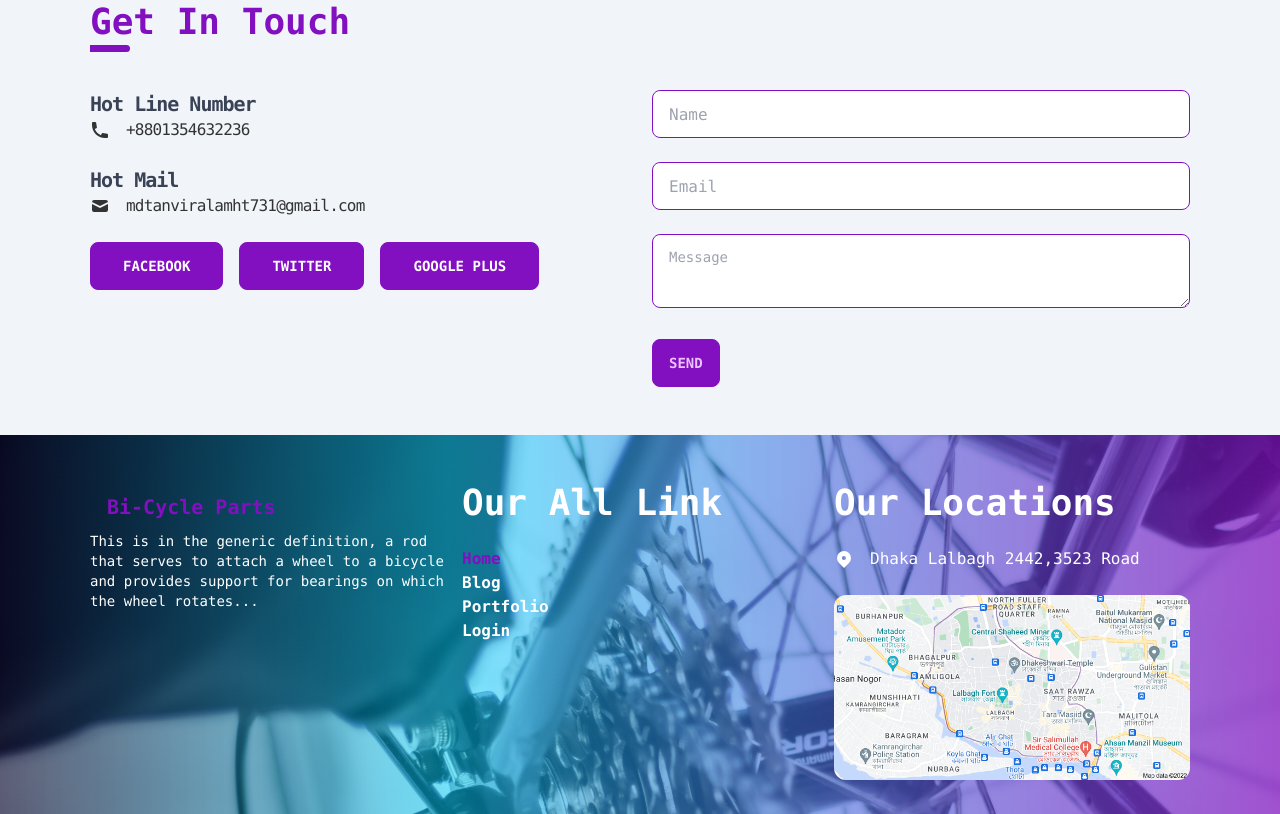
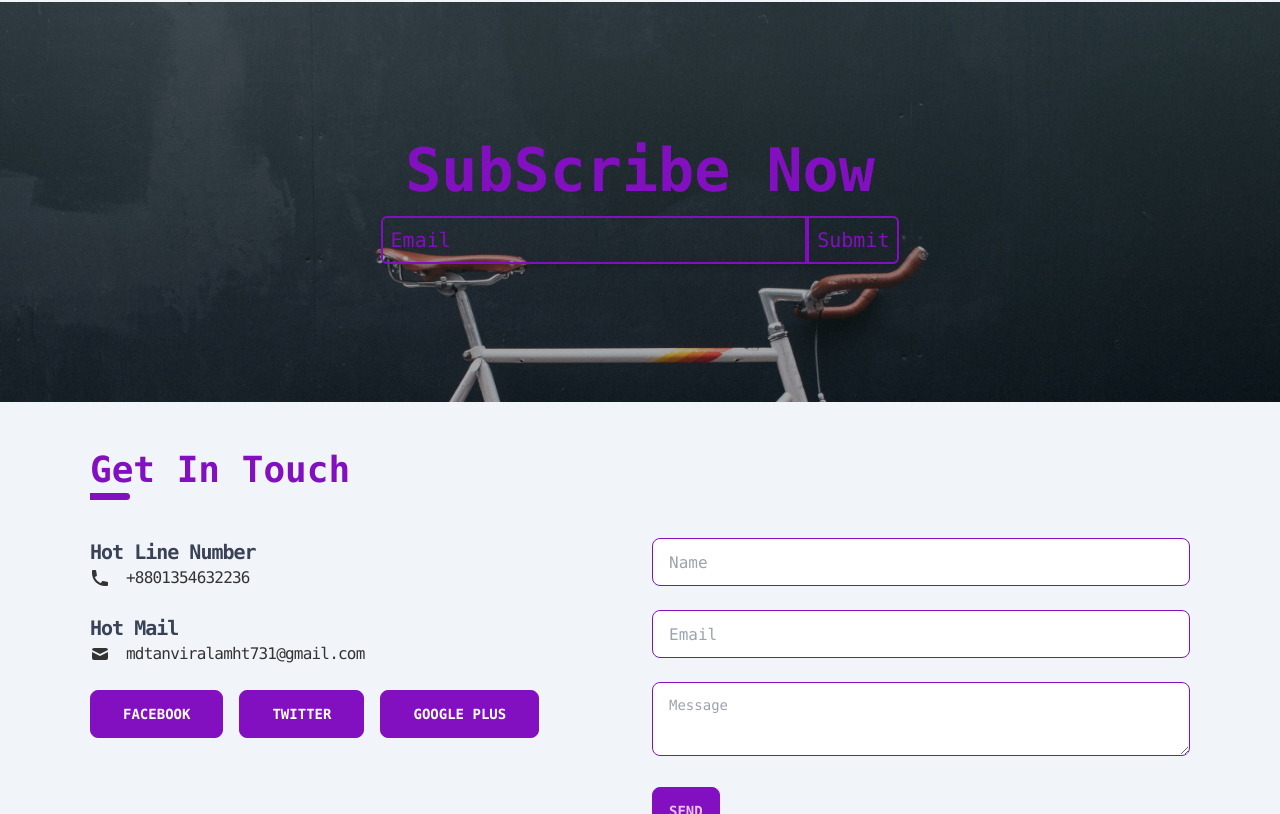
Before and after one commit to Tanvir-Alam625/bicycle-parts-manufacturer, a React (Create React App) app: page / in a window 1280 px wide. Shown: the part 786-1600 px from the top of the page. Built offline with nearby package versions, Linux system fonts and the light colour scheme; no server answers.

Commit message:
subscrition component added and home page done

```diff
--- a/src/App.css
+++ b/src/App.css
@@ -40,6 +40,12 @@
   left: 0;
   border-radius: 0 20px 20px 0;
 }
+.subscribe-container {
+  background-image: linear-gradient(rgba(55, 66, 66, 0.5), rgba(0, 0, 0, 0.322)),
+    url(".//image/robert-bye-tG36rvCeqng-unsplash\ \(1\).jpg");
+  background-size: cover;
+  object-fit: cover;
+}
 
 @keyframes App-logo-spin {
   from {
--- a/src/components/Footer/Footer.js
+++ b/src/components/Footer/Footer.js
@@ -10,7 +10,7 @@ const Footer = () => {
     <footer
       className="bg"
       style={{
-        backgroundImage: `linear-gradient(90deg, rgba(2,0,36,0.6) 0%, rgba(0, 212, 255,0.5) 35%, rgba(130,15,192,0.7) 100%),url(${Background})`,
+        backgroundImage: `linear-gradient(90deg, rgba(2,0,36,0.8) 0%, rgba(0, 212, 255,0.8) 35%, rgba(130,15,192,0.9) 100%),url(${Background})`,
         backgroundSize: "cover",
       }}
     >
--- a/src/components/Home/Home.js
+++ b/src/components/Home/Home.js
@@ -1,6 +1,7 @@
 import React from "react";
 import Contact from "../Contact/Contact";
 import Partses from "../Partses/Partses";
+import Subscribtion from "../Subscrition/Subscribtion";
 import Banner from "./Banner";
 
 const Home = () => {
@@ -8,6 +9,7 @@ const Home = () => {
     <>
       <Banner />
       <Partses />
+      <Subscribtion />
       <Contact />
     </>
   );
--- /dev/null
+++ b/src/components/Subscrition/Subscribtion.js
@@ -0,0 +1,25 @@
+import React from "react";
+import Background from "../../image/robert-bye-tG36rvCeqng-unsplash (1).jpg";
+const Subscribtion = () => {
+  return (
+    <section className="subscribe-container   h-[400px] w-full flex flex-col justify-center items-center  font-mono">
+      <h1 className="text-center text-3xl font-bold text-secondary md:text-4xl lg:text-6xl mb-4">
+        SubScribe Now
+      </h1>
+      <div className="  w-full flex  justify-center items-center">
+        <input
+          className="p-2 bg-transparent outline-none border-2 w-full md:w-1/3  shadow-md text-xl border-secondary text-secondary placeholder:text-secondary rounded-l-md  "
+          type="email"
+          name="email"
+          placeholder="Email"
+          id="email"
+        />
+        <button className="p-2 text-xl border-2 border-secondary rounded-r-md shadow-md text-secondary">
+          Submit
+        </button>
+      </div>
+    </section>
+  );
+};
+
+export default Subscribtion;
```
